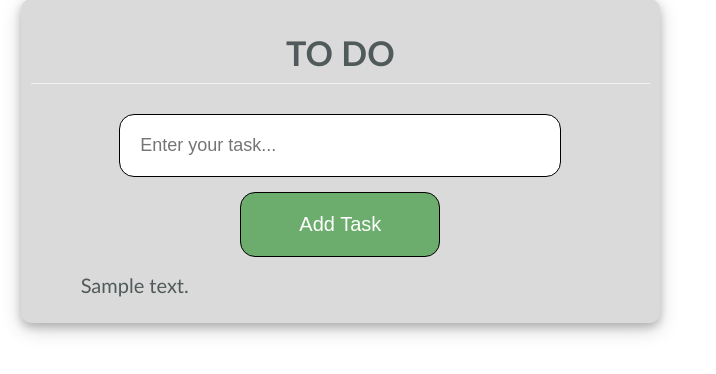
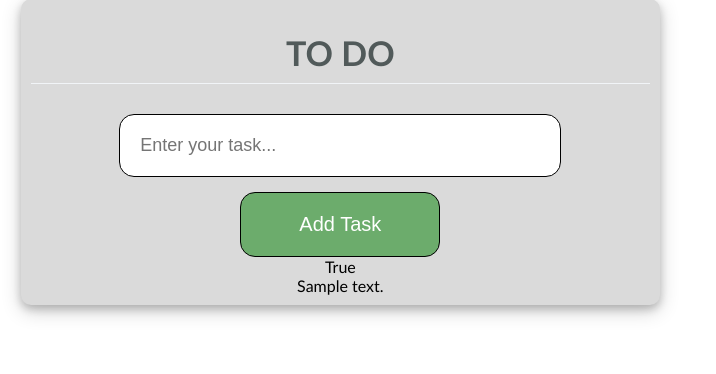
Before and after one commit to ahmedmeshref/to-do-app, a Flask app: page / in a window 1280 px wide. Shown: the part 101-475 px from the top of the page, without its empty margins (0-716 px from the left). Run offline with Flask 2, Linux system fonts and the light colour scheme; tables that the repository leaves empty hold one stand-in row (values such as "Sample post"); parts of the project's set-up code (start-up, migrations or seed data) failed here and were passed over.

Commit message:
Update todo list template

```diff
--- a/app/templates/home.html
+++ b/app/templates/home.html
@@ -27,11 +27,17 @@
             <div class="search"></div>
 
             <div class="tasks">
-                <ul id="tasks-list">
-                    {% for item in data %}
-                        <li>{{ item["description"] }}</li>
-                    {% endfor %}
-                </ul>
+                {% for item in data %}
+                    <div class="todo-list-wrapper" id="{{ item.id }}">
+                        <div class="completed">
+                            {{ item.completed }}
+                        </div>
+                        <div class="description">
+                            {{ item.description }}
+                        </div>
+                        <div class="delete"></div>
+                    </div>
+                {% endfor %}
             </div>
         </div>
     </div>
```
